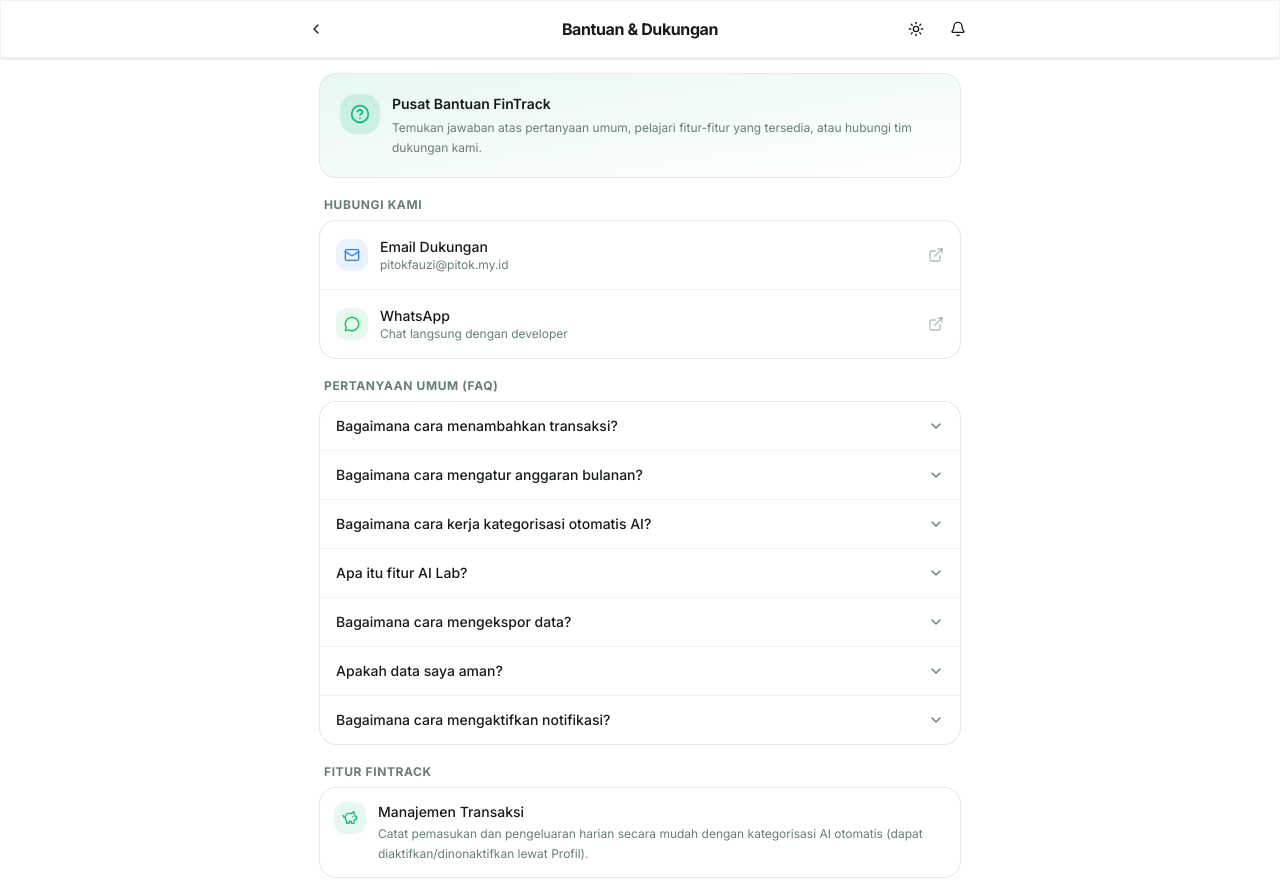
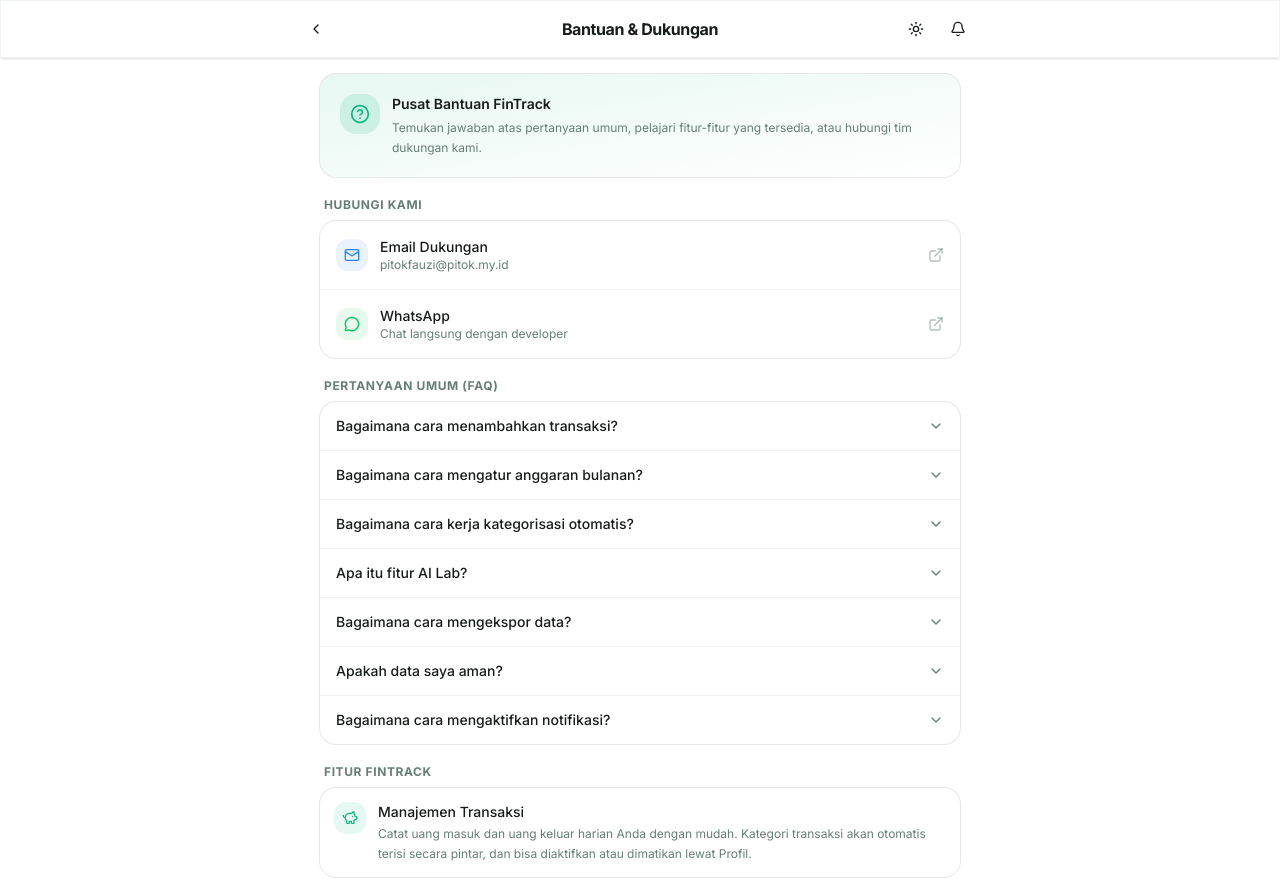
Before and after one commit to PitokDf/Financy-project, a Next.js app in the folder fintrack/: page /profile/help in a window 1280 px wide. Shown: the top 886 px of the page. Built offline with nearby package versions, Linux system fonts and the light colour scheme; no server answers.

Commit message:
docs(fintrack): simplify Help page language to be non-technical for general users

```diff
--- a/fintrack/app/(main)/profile/help/page.tsx
+++ b/fintrack/app/(main)/profile/help/page.tsx
@@ -34,12 +34,12 @@ const FAQ_DATA: FaqItem[] = [
         answer: 'Buka menu Anggaran dari navigasi bawah. Anda bisa membuat anggaran baru per kategori untuk setiap bulan. Sistem akan memantau dan mengirim notifikasi jika pengeluaran mendekati batas.'
     },
     {
-        question: 'Bagaimana cara kerja kategorisasi otomatis AI?',
-        answer: 'Secara default, FinTrack menggunakan model machine learning (Sentence-BERT) untuk menganalisis deskripsi transaksi pengeluaran dan mengkategorikannya secara instan saat disimpan. Fitur ini dapat dinyalakan atau dimatikan kapan saja lewat menu Profil > Preferensi > Kategorisasi Otomatis.'
+        question: 'Bagaimana cara kerja kategorisasi otomatis?',
+        answer: 'Secara otomatis, FinTrack akan membaca catatan transaksi yang Anda tulis (misal: "Beli bensin") dan langsung menentukan kategori yang paling cocok (seperti "Transportasi"). Jika Anda lebih suka menentukan kategori sendiri nanti, Anda bisa mematikan fitur ini di menu Profil > Preferensi > Kategorisasi Otomatis.'
     },
     {
         question: 'Apa itu fitur AI Lab?',
-        answer: 'AI Lab adalah fitur analisis cerdas tempat Anda dapat mengelompokkan transaksi serupa (Smart Clustering) atau melakukan kategorisasi massal (Batch Categorization) untuk seluruh transaksi yang belum memiliki kategori (misalnya ketika Anda mematikan fitur kategorisasi otomatis real-time).'
+        answer: 'AI Lab adalah halaman khusus untuk mengelompokkan banyak transaksi secara pintar. Jika sebelumnya Anda mematikan fitur kategorisasi otomatis dan membiarkan kategori transaksi kosong, Anda bisa masuk ke halaman ini untuk merapikan dan memberi kategori ke semua transaksi tersebut secara cepat dalam sekali klik.'
     },
     {
         question: 'Bagaimana cara mengekspor data?',
@@ -65,7 +65,7 @@ const FEATURES: FeatureInfo[] = [
     {
         icon: PiggyBank,
         title: 'Manajemen Transaksi',
-        description: 'Catat pemasukan dan pengeluaran harian secara mudah dengan kategorisasi AI otomatis (dapat diaktifkan/dinonaktifkan lewat Profil).'
+        description: 'Catat uang masuk dan uang keluar harian Anda dengan mudah. Kategori transaksi akan otomatis terisi secara pintar, dan bisa diaktifkan atau dimatikan lewat Profil.'
     },
     {
         icon: BarChart3,
```
